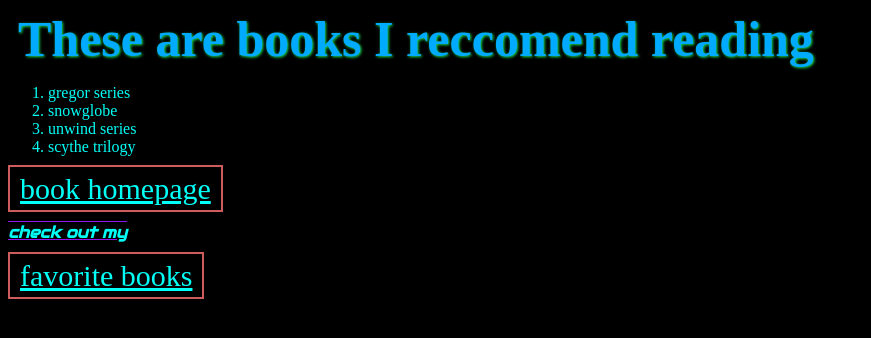
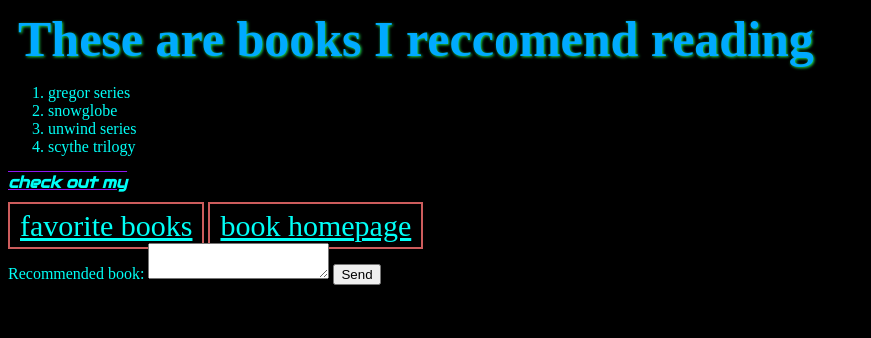
Before and after one commit to Samuelcook29create/Samuelcook29Create.github.io, a plain HTML site: page bookreccomend.html in a window 1280 px wide. Shown: the whole page, without its empty margins (0-871 px from the left). Drawn offline with Linux system fonts and the light colour scheme; a web font is replaced by a local one.

Commit message:
book reccomendation

```diff
--- a/bookreccomend.html
+++ b/bookreccomend.html
@@ -19,8 +19,16 @@
         <li>unwind series</li>
         <li>scythe trilogy</li>
     </ol>
+
+    <p>check out my </p><a href="favoritebook.html">favorite books</a>
     <a href="Book.html">book homepage</a>
-    <p>check out my </p><a href="favoritebook.html">favorite books</a>
+     <form action="https://formspree.io/f/xvgwwopb" method="POST">
+        <label>
+            Recommended book:
+            <textarea name="game"></textarea>
+        </label>
+        <button type="submit">Send</button>
+    </form>
 </body>
 
 </html>
```
Also changed, not shown: Book.html (+2 -0 lines), gamereccomend.html (+0 -1 lines), Pictures/jjk.jpg (added).
